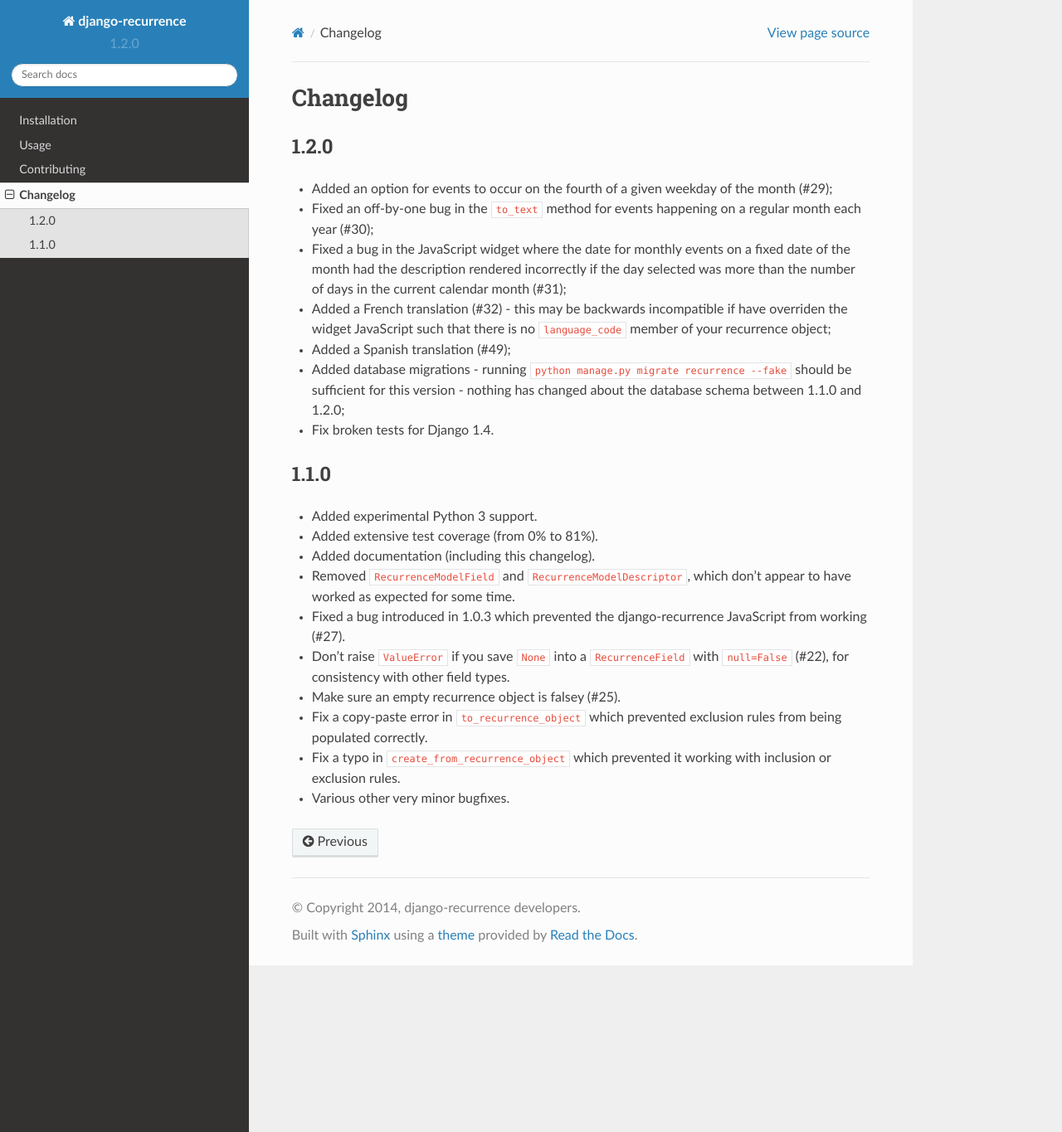
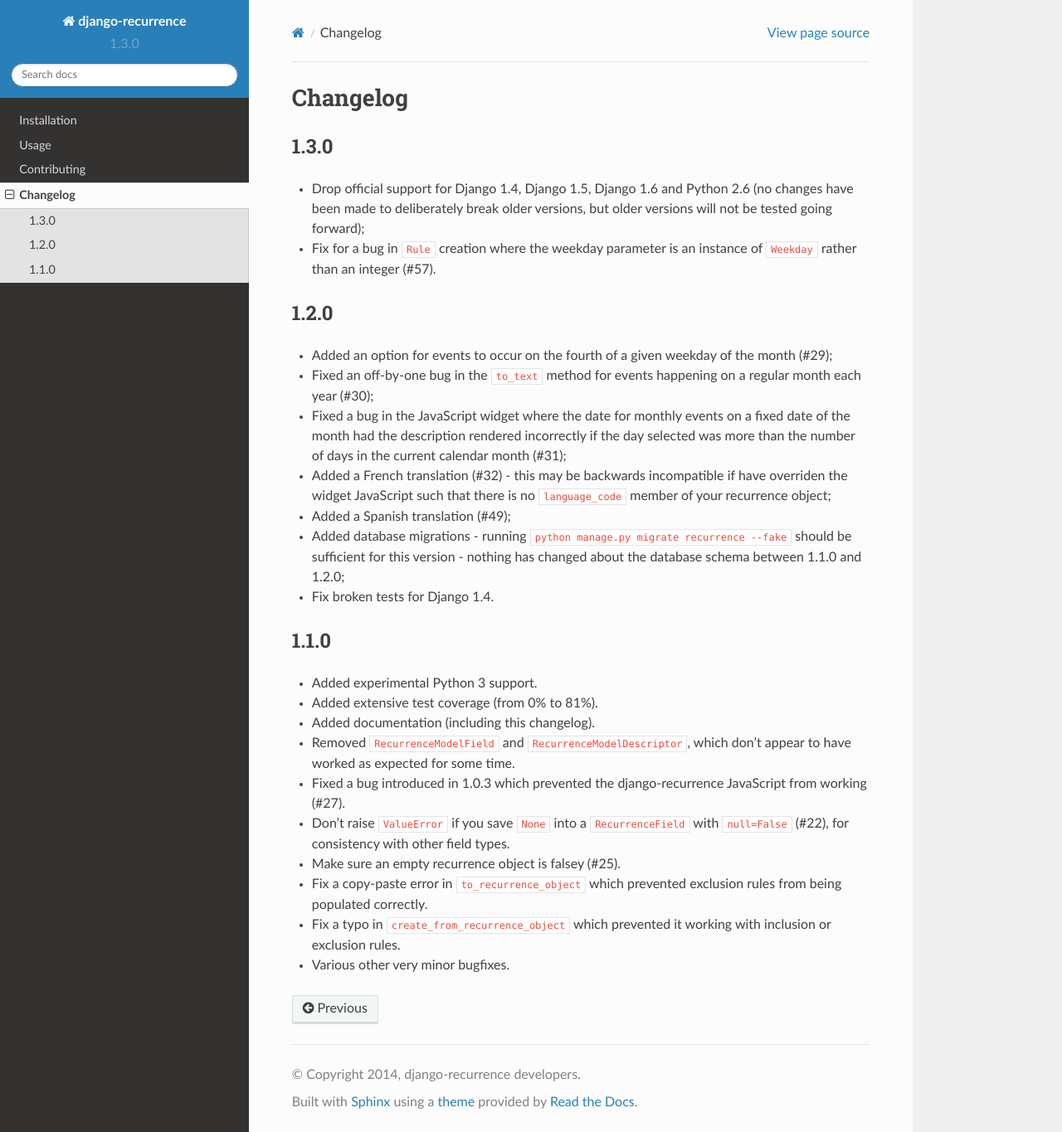
Before and after one commit to jazzband/django-recurrence, a Sphinx documentation site: the page built from docs/changelog.rst, in a window 1280 px wide and 1365 px high. Shown: the whole window at 83% size. Built offline with Sphinx 7.4.7 and the Read the Docs theme 2.0.0, drawn with Linux system fonts in a browser that asks for light colours.

Commit message:
Beginnings of notes for 1.3.0

```diff
--- a/docs/changelog.rst
+++ b/docs/changelog.rst
@@ -1,5 +1,14 @@
 Changelog
 =========
+
+1.3.0
+-----
+
+* Drop official support for Django 1.4, Django 1.5, Django 1.6 and
+  Python 2.6 (no changes have been made to deliberately break older
+  versions, but older versions will not be tested going forward);
+* Fix for a bug in ``Rule`` creation where the weekday parameter is
+  an instance of ``Weekday`` rather than an integer (#57).
 
 1.2.0
 -----
--- a/docs/conf.py
+++ b/docs/conf.py
@@ -60,9 +60,9 @@ copyright = u'2014, django-recurrence developers'
 # built documents.
 #
 # The short X.Y version.
-version = '1.2.0'
+version = '1.3.0'
 # The full version, including alpha/beta/rc tags.
-release = '1.2.0'
+release = '1.3.0'
 
 # The language for content autogenerated by Sphinx. Refer to documentation
 # for a list of supported languages.
--- a/setup.py
+++ b/setup.py
@@ -43,7 +43,7 @@ else:
 
 setup(
     name='django-recurrence',
-    version='1.2.0',
+    version='1.3.0',
     license='BSD',
 
     description='Django utility wrapping dateutil.rrule',
```
